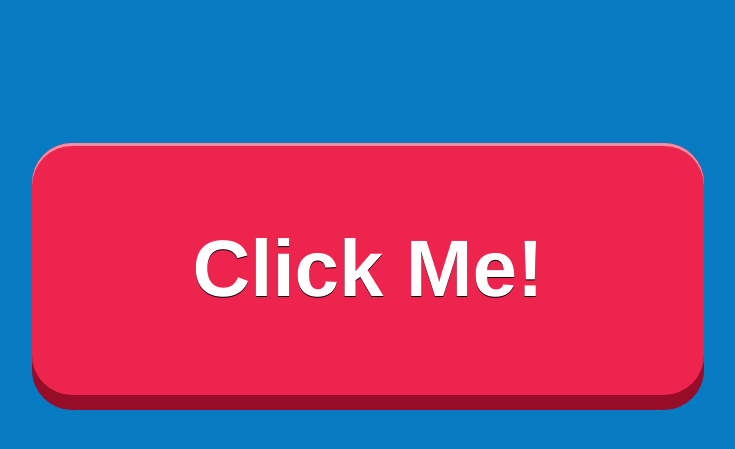
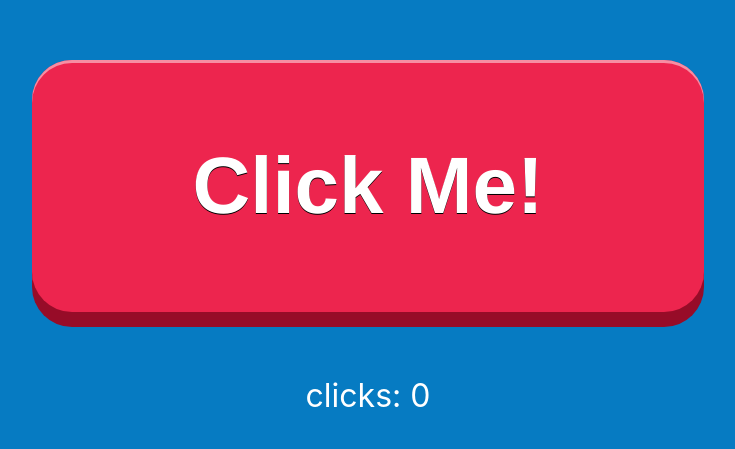
Before and after one commit to Denzel-Turambi/hackathon, a React (Create React App) app: page / in a window 1280 px wide. Shown: the part 131-580 px from the top of the page, without its empty margins (272-1007 px from the left). Built offline with nearby package versions, Linux system fonts and the light colour scheme.

Commit message:
feat: Add counter

```diff
--- a/src/App.css
+++ b/src/App.css
@@ -46,3 +46,9 @@
   -moz-box-shadow:inset 0 3px 0 #F68EA3, inset 0 -3pxpx 0 #970C28;
   box-shadow:inset 0 3px 0 #F68EA3, inset 0 -3px 0 #970C28;
 }
+
+.counter-text {
+  color: white;
+  font-size: 2em;
+  margin: 1em;
+}
--- a/src/App.js
+++ b/src/App.js
@@ -2,10 +2,19 @@ import './App.css';
 import { useState } from 'react';
 
 function App() {
+  const [counter, setCounter] = useState(0);
+
+  function clickCounter() {
+    return setCounter(counter + 1);
+  }
+
   return (
     <div className="app" ontouchstart="">
-      <div class="button">
+      <div class="button" onClick={clickCounter}>
         <p>Click Me!</p>
+      </div>
+      <div className="counter-text">
+        {counter === 69 || counter === 420 ? <p>clicks: {counter} hehe</p> : <p>clicks: {counter}</p>}
       </div>
     </div>
   );
```
